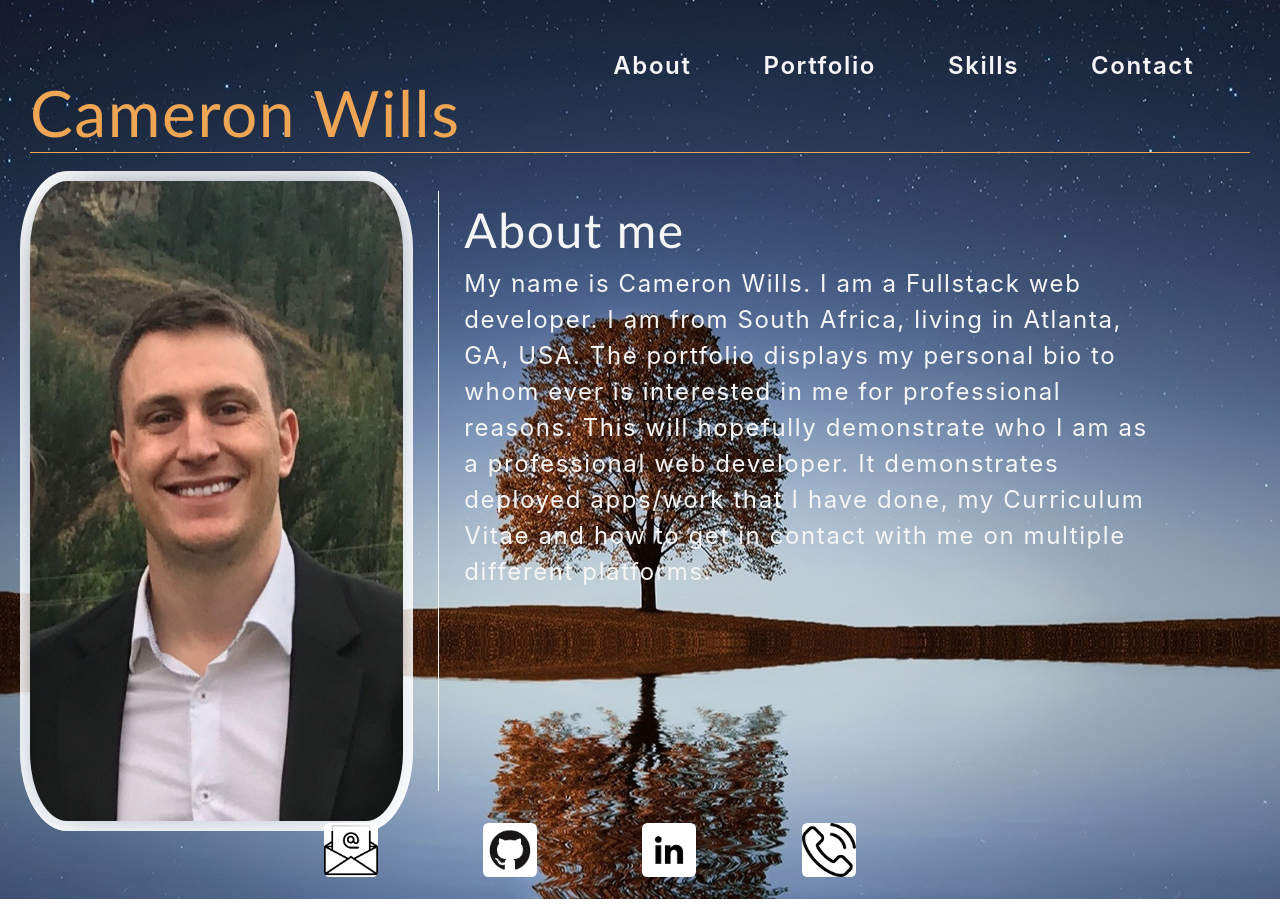
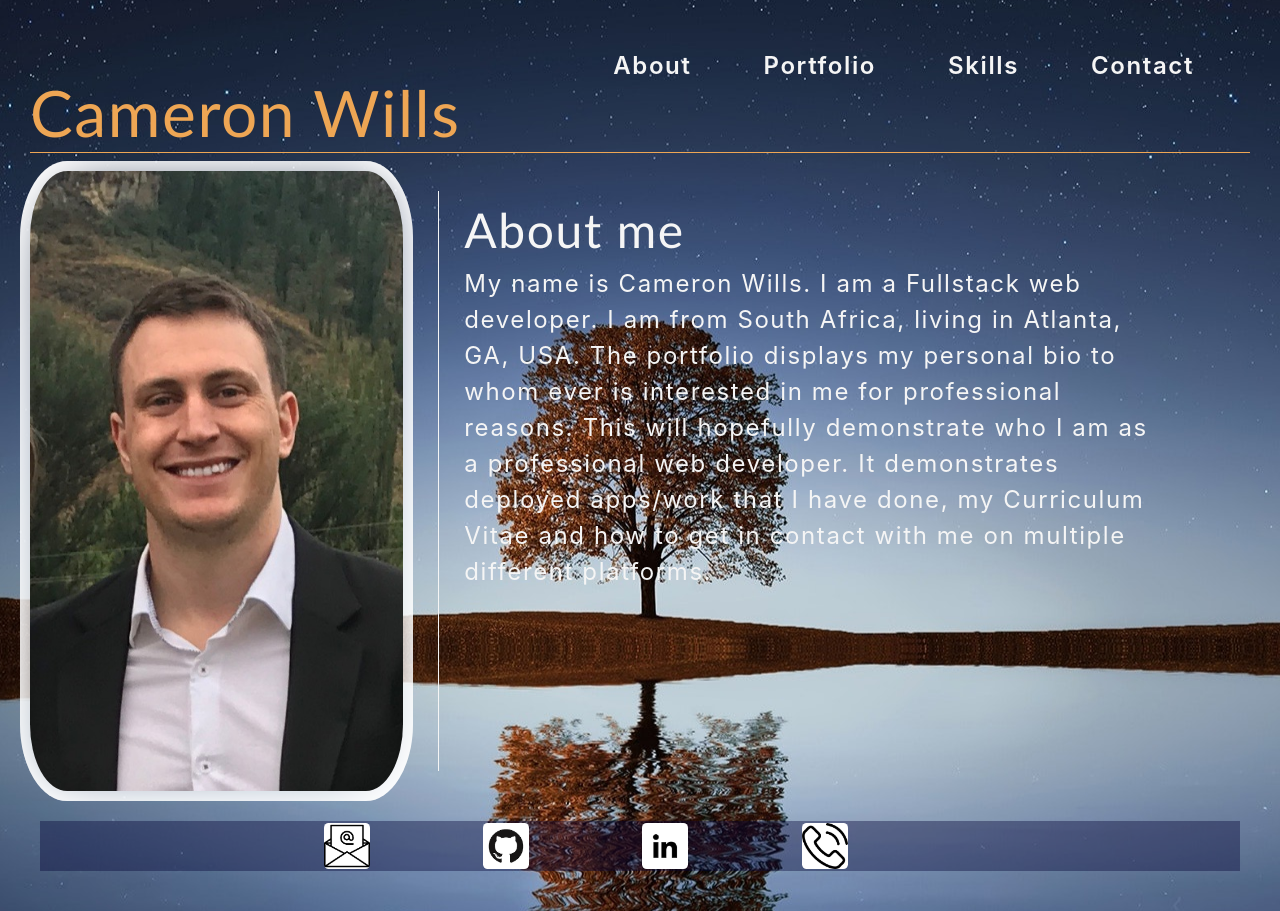
Before and after one commit to CamWills89/react-portfolio, a React (Create React App) app: page / in a window 1280 px wide. Built offline with nearby package versions, Linux system fonts and the light colour scheme.

Commit message:
fixed some rendering issues for the footer

```diff
--- a/src/components/Skills/index.js
+++ b/src/components/Skills/index.js
@@ -36,7 +36,7 @@ function Technologies() {
 
           <ReactCardFlip isFlipped={isFlipped} flipDirection="horizontal">
             <div className="front location-front-item">
-              <h5 className="header-space">Frontend Tech:</h5>
+              <h5 className="header-space">Front-end Tech:</h5>
               <ul>
                 <li id="skill-list">JavaScript/jQuery</li>
                 <li id="skill-list">HTML</li>
@@ -47,12 +47,12 @@ function Technologies() {
                 <li id="skill-list">Chrome Dev Tools</li>
               </ul>
               <button className="front-flip-button" onClick={handleFlip}>
-                Click to see Backend!
+                Click to see Back-end!
               </button>
             </div>
 
             <div className="back location-back-item">
-              <h5 className="header-space">Backend Tech:</h5>
+              <h5 className="header-space">Back-end Tech:</h5>
               <ul id="skill-list">
                 <li id="skill-list">SQL</li>
                 <li id="skill-list">APIs</li>
@@ -63,7 +63,7 @@ function Technologies() {
                 <li id="skill-list">Node</li>
               </ul>
               <button className="back-flip-button" onClick={handleFlip}>
-                Click to see Frontend!
+                Click to see Front-end!
               </button>
             </div>
           </ReactCardFlip>
--- a/src/index.css
+++ b/src/index.css
@@ -140,9 +140,8 @@ a {
   color: var(--tertiary);
 }
 
-.ip-picture {
+#ip-picture {
   padding: 10px;
-  margin: 10px 0px;
   flex-direction: row;
   justify-content: flex-start;
   width: 100%;
@@ -150,6 +149,7 @@ a {
   border-radius: 12%;
   box-shadow: 25px 25px 50px 0 white inset, -25px -25px 50px 0 white inset;
 }
+
 
 .ip-desc {
   padding: 10px;
@@ -179,10 +179,12 @@ a {
   display: flex;
   align-items: center;
   justify-content: center;
+  margin: 20px;
+  background-color: rgba(6, 5, 56, 0.4);
 }
 
 .footer-img {
-  width: 35%;
+  width: 30%;
   border-radius: 10%;
   transition: all 0.3s;
 }
```
